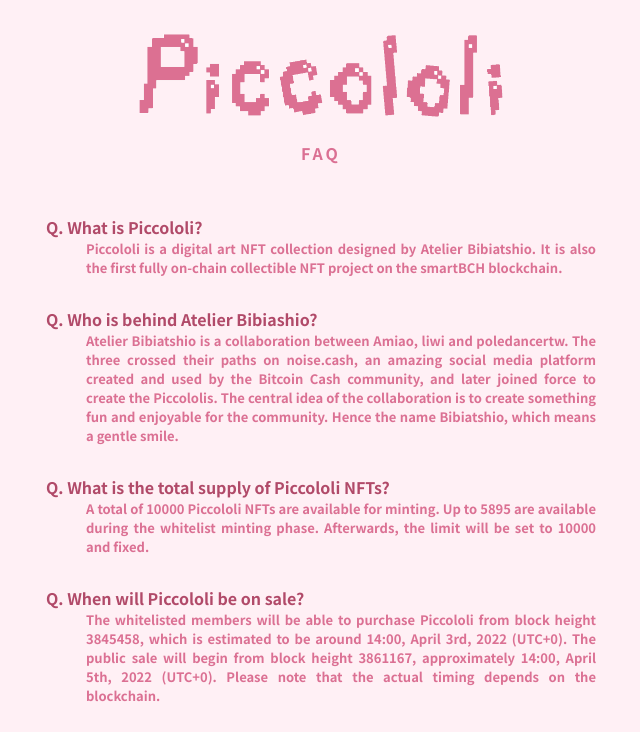
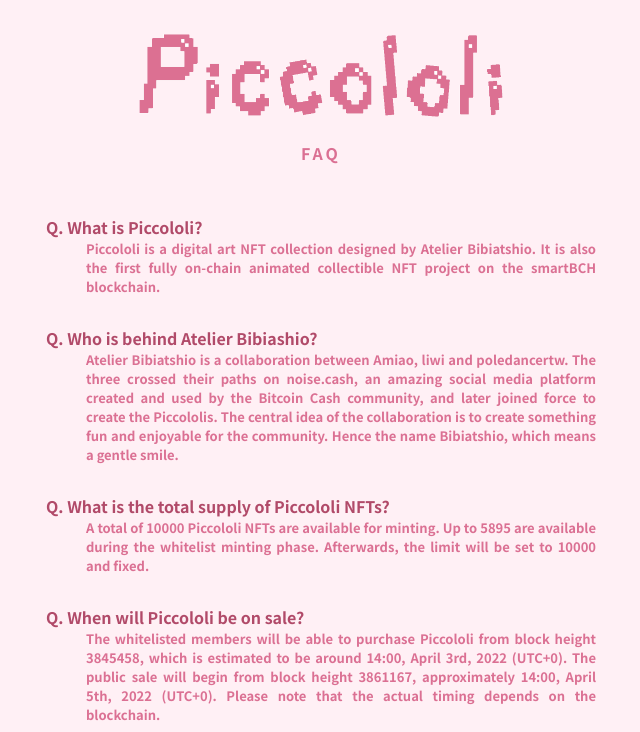
Before and after one commit to piccololi/piccololi.github.io, a plain HTML site: page faq.html in a window 1280 px wide. Shown: the top 732 px of the page, without its empty margins (319-959 px from the left). Drawn offline with Linux system fonts and the light colour scheme.

Commit message:
Update faq.html

```diff
--- a/faq.html
+++ b/faq.html
@@ -62,7 +62,7 @@
             <dl>
 
                 <dt class="darker">What is Piccololi?</dt>
-                <dd>Piccololi is a digital art NFT collection designed by Atelier Bibiatshio. It is also the first fully on-chain collectible NFT project on the smartBCH blockchain.</dd>
+                <dd>Piccololi is a digital art NFT collection designed by Atelier Bibiatshio. It is also the first fully on-chain animated collectible NFT project on the smartBCH blockchain.</dd>
 
   	        <dt class="darker">Who is behind Atelier Bibiashio?</dt>
 		<dd> Atelier Bibiatshio is a collaboration between Amiao, liwi and poledancertw. The three crossed their paths on noise.cash, an amazing social media platform created and used by the Bitcoin Cash community, and later joined force to create the Piccololis. The central idea of the collaboration is to create something fun and enjoyable for the community. Hence the name Bibiatshio, which means a gentle smile. </dd>
```
